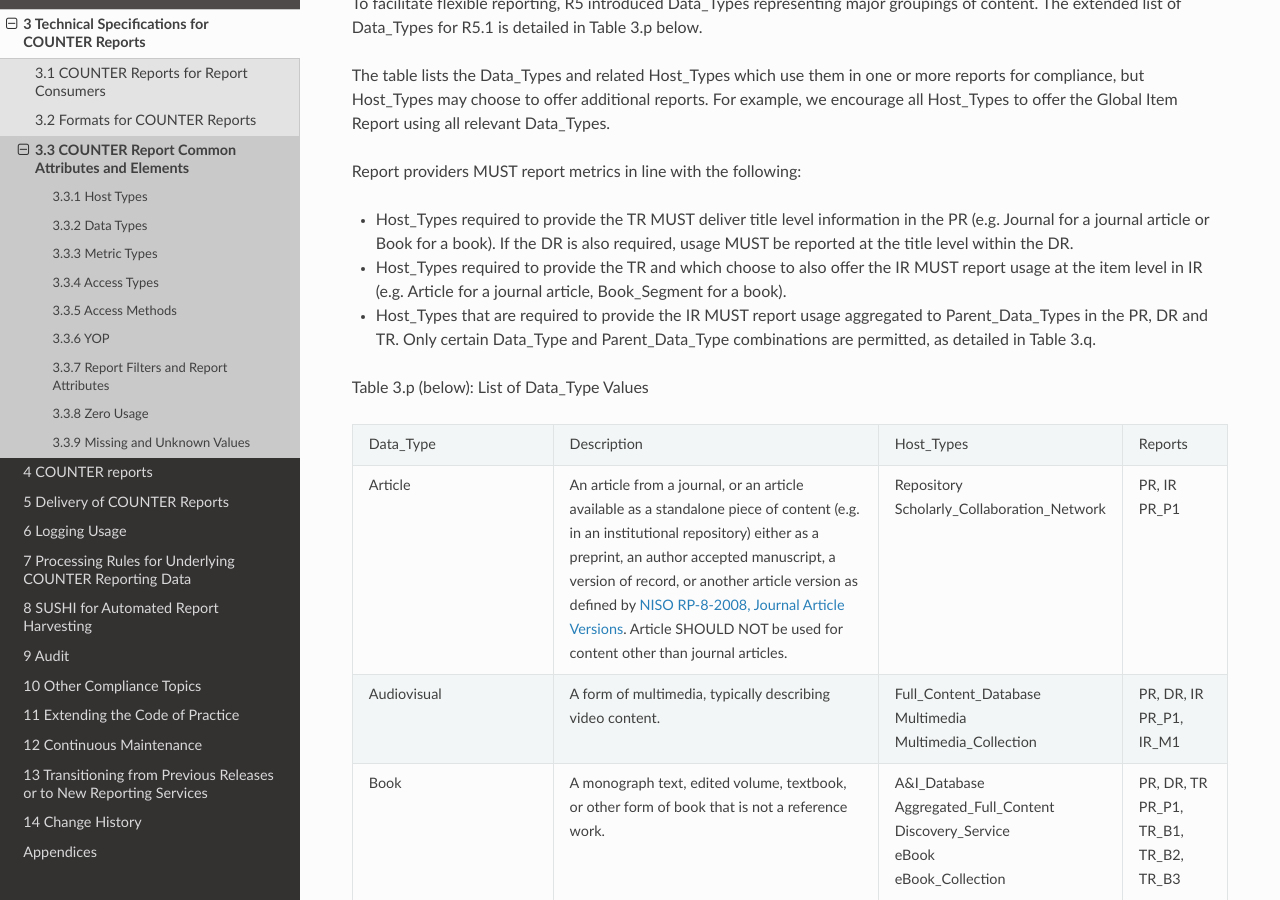
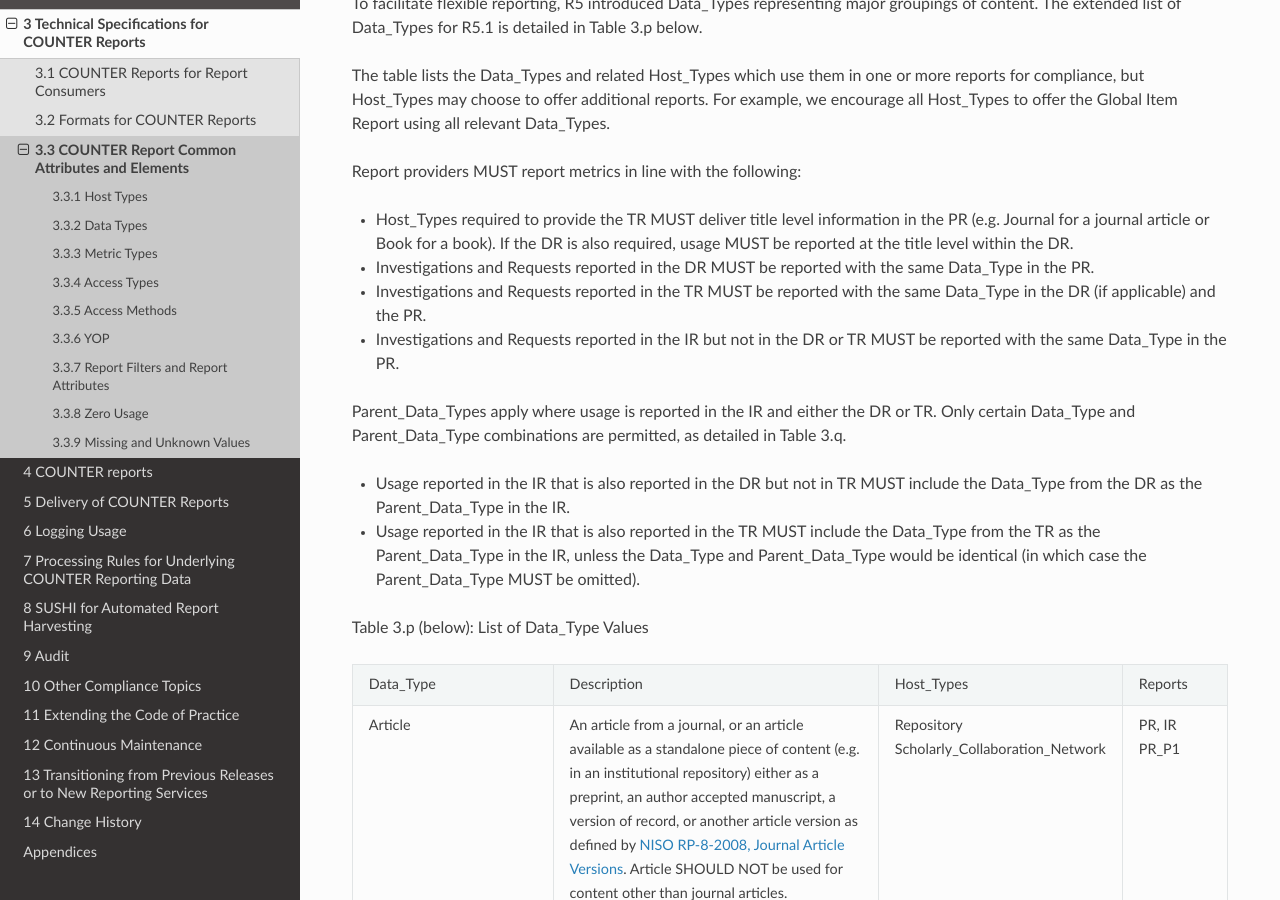
Before and after one commit to Project-Counter/cop5, a Sphinx documentation site: the page built from source/03-specifications/03-counter-report-common-attributes-and-elements.rst, in a window 1280 px wide and 900 px high, scrolled down 1790 px. Built offline with Sphinx 7.4.7 and the Read the Docs theme 3.1.0, drawn with Linux system fonts in a browser that asks for light colours; some of the changed text lies outside the part shown.

Commit message:
update section 3.3
amendments per issue 246

```diff
--- a/source/03-specifications/03-counter-report-common-attributes-and-elements.rst
+++ b/source/03-specifications/03-counter-report-common-attributes-and-elements.rst
@@ -103,8 +103,14 @@ The table lists the Data_Types and related Host_Types which use them in one or m
 Report providers MUST report metrics in line with the following:
 
 * Host_Types required to provide the TR MUST deliver title level information in the PR (e.g. Journal for a journal article or Book for a book). If the DR is also required, usage MUST be reported at the title level within the DR.
-* Host_Types required to provide the TR and which choose to also offer the IR MUST report usage at the item level in IR (e.g. Article for a journal article, Book_Segment for a book).
-* Host_Types that are required to provide the IR MUST report usage aggregated to Parent_Data_Types in the PR, DR and TR. Only certain Data_Type and Parent_Data_Type combinations are permitted, as detailed in Table 3.q.
+* Investigations and Requests reported in the DR MUST be reported with the same Data_Type in the PR.
+* Investigations and Requests reported in the TR MUST be reported with the same Data_Type in the DR (if applicable) and the PR.
+* Investigations and Requests reported in the IR but not in the DR or TR MUST be reported with the same Data_Type in the PR.
+
+Parent_Data_Types apply where usage is reported in the IR and either the DR or TR. Only certain Data_Type and Parent_Data_Type combinations are permitted, as detailed in Table 3.q.
+
+* Usage reported in the IR that is also reported in the DR but not in TR MUST include the Data_Type from the DR as the Parent_Data_Type in the IR.
+* Usage reported in the IR that is also reported in the TR MUST include the Data_Type from the TR as the Parent_Data_Type in the IR, unless the Data_Type and Parent_Data_Type would be identical (in which case the Parent_Data_Type MUST be omitted).
 
 Table 3.p (below): List of Data_Type Values
 
@@ -365,7 +371,7 @@ Some Data_Types are associated with Parent_Data_Types. For example, Data_Type Ar
 * Host_Types that MUST offer an IR MUST provide Parent_Data_Type and other relevant parent information if it is available.
 * Host_Types that choose to offer an IR (e.g. eJournal or eBook) SHOULD provide Parent_Data_Type and other relevant parent information in the IR, as specified in Table 3.q.
 * Data_Types MUST NOT be used with other Parent_Data_Types than those listed in the table.
-* The Parent_Data_Type MUST appear in the PR, DR and TR, whether or not an IR is available.
+* Data_Types and Parent_Data_Types MUST appear in the PR, DR and TR as described in the rules above Table 3.p.
 
 Table 3.q (below): List of Parent_Data_Type Values and Associated Data_Types
 
```
